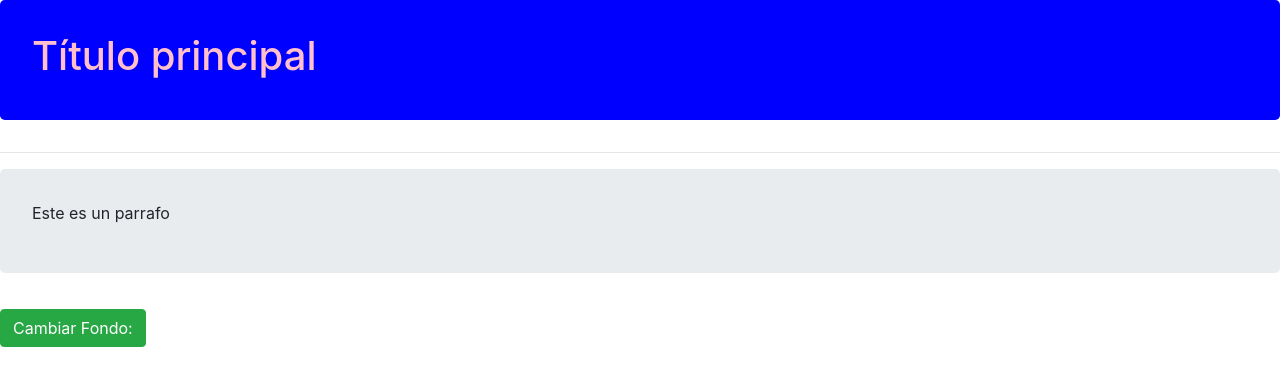
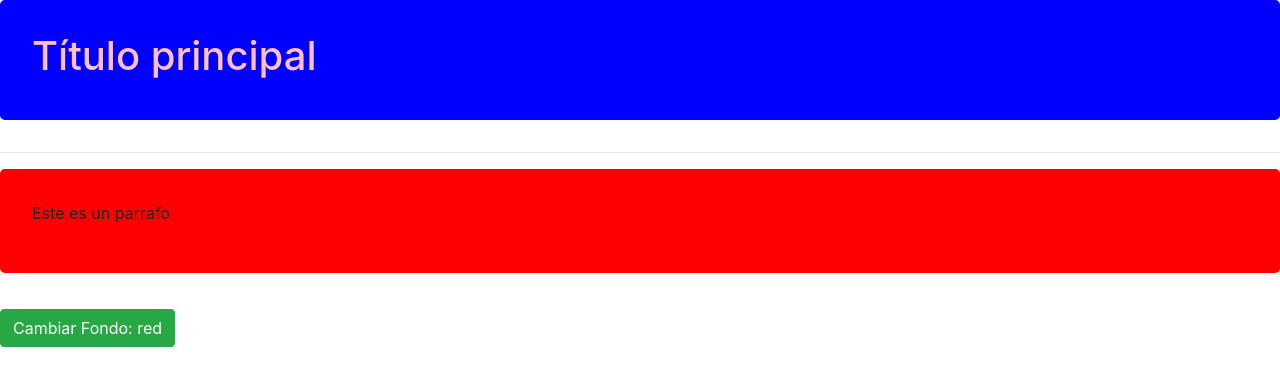
Before and after one commit to Lauriacunia/ReactJS-PrimerosComponentes, a React (Create React App) app: page / in a window 1280 px wide. Shown: the top 386 px of the page. Built offline with nearby package versions, Linux system fonts and the light colour scheme.

Commit message:
Ejercicio terminado. Logro cambiar background color aleatorio

```diff
--- a/src/App.js
+++ b/src/App.js
@@ -12,7 +12,7 @@ function App() {
       <hr />
 
       <div>
-        <Contenido contenido="Este es un parrafo" fondo="red"/>
+        <Contenido contenido="Este es un parrafo"/>
       </div>
 
     </div>
--- a/src/componentes/Contenido.js
+++ b/src/componentes/Contenido.js
@@ -8,9 +8,10 @@ import "./Contenido.css";
 class Contenido extends React.Component {
   constructor(props) {
     super(props);
-    this.setState((prevstate) => ({ fondo: "red" }));
-    // this.colores =  { colores  : ["red", "amarillo", "cyan", "naranja"]};
+    // seteo estado inicial del backgroundcolor
+    this.state = { fondo: "red" };
   }
+
 
   state = {
     contenido: this.props.contenido,
@@ -18,20 +19,19 @@ class Contenido extends React.Component {
   };
 
   obtenerNumeroAlAzar() {
-    return Math.floor(Math.random() * 4);
+    return Math.floor(Math.random() * 8);
   }
 
   cambiarColorDeFondo() {
-    const { colores } = ["red", "amarillo", "cyan", "naranja"];
 
-    console.log(this.obtenerNumeroAlAzar());
-
-    //this.fondo = colores[this.obtenerNumeroAlAzar()]
-    //this.setState(prevstate => ({fondo : this.fondo}))
+    const colores = ["red", "yellow", "cyan", "orange", "green", "brown", "fuchsia", "crymson"]
 
     this.setState((prevstate) => ({
-      fondo: colores[this.obtenerNumeroAlAzar()],
+
+      fondo: `${colores[this.obtenerNumeroAlAzar()]}`
+
     }));
+
   }
 
   render() {
```
Also changed, not shown: 1 other file (tests, documents, lock files or other folders).
